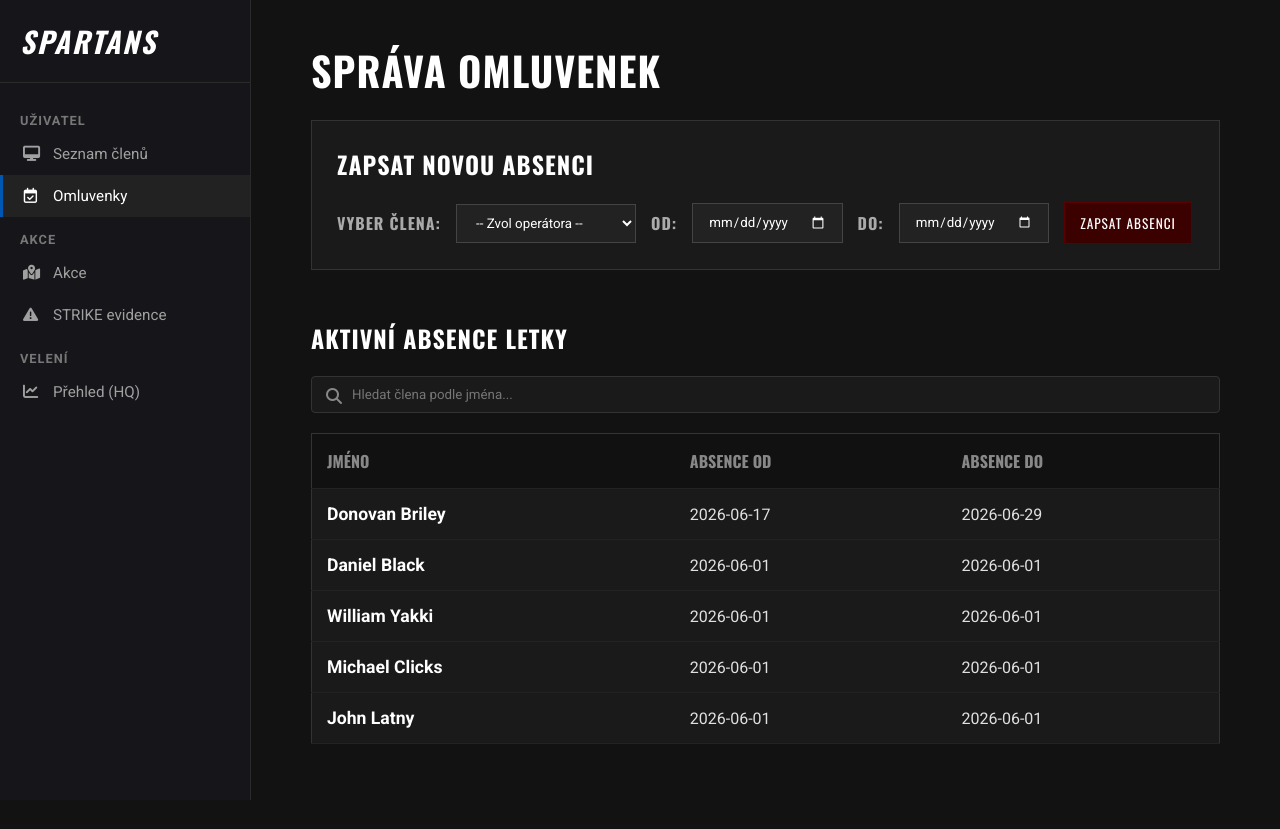
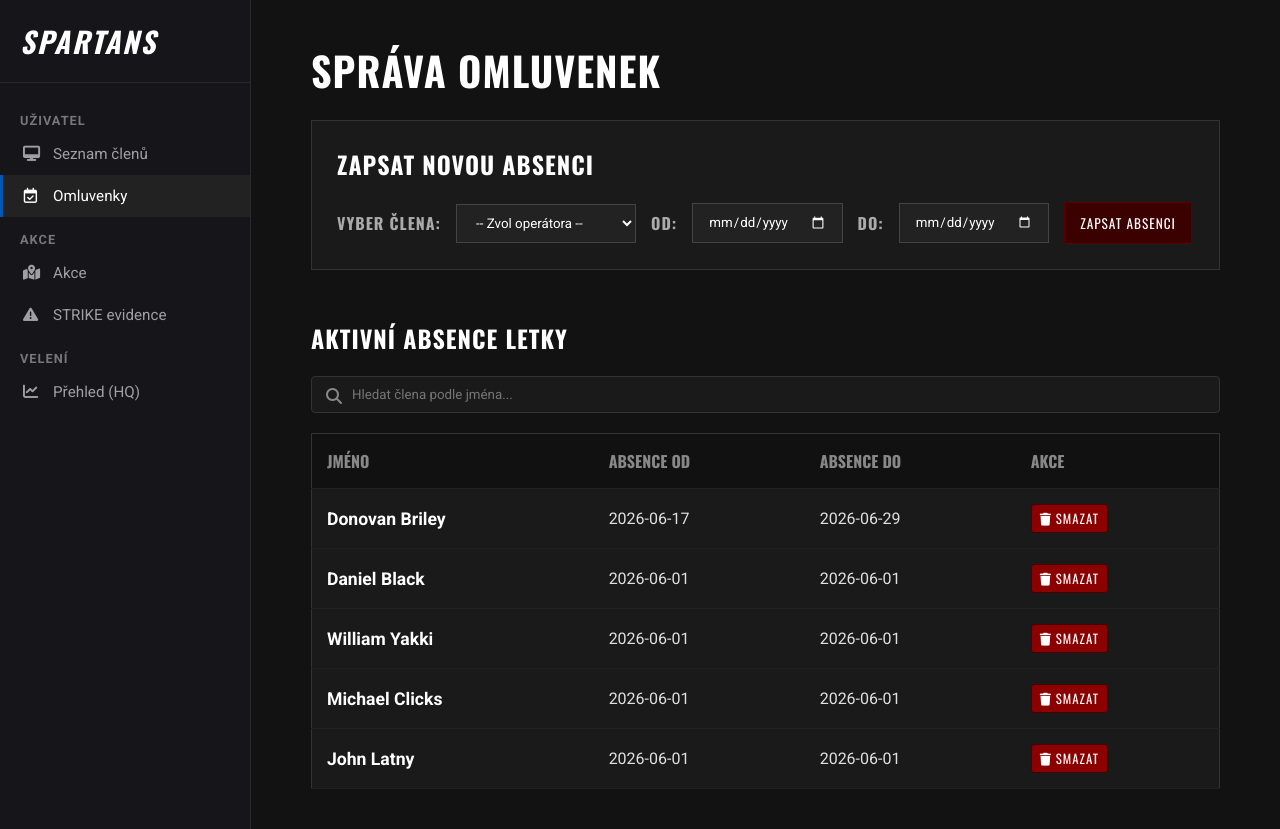
Before and after one commit to Pyr04/omluvenky_app, a Flask app: page /omluvenky in a window 1280 px wide. Before the commit the page ends 800 px from the top, so only its background shows below. Run offline with Flask 3, Linux system fonts and the light colour scheme.

Commit message:
aktualizace

```diff
--- a/app.py
+++ b/app.py
@@ -125,10 +125,25 @@ def omluvenky_stranka():
         db.session.commit()
         return redirect(url_for('omluvenky_stranka'))
 
+
+
     vsechni_clenove = Clen.query.all()
     vsechny_omluvenky = Omluvenka.query.order_by(Omluvenka.datum_od.desc()).all()
     return render_template('omluvenky.html', clenove=vsechni_clenove, omluvenky=vsechny_omluvenky)
 
+
+@app.route('/smazat_omluvenku/<int:omluvenka_id>', methods=['POST'])
+def smazat_omluvenku(omluvenka_id):
+    # Najde omluvenku podle ID
+    omluvenka = Omluvenka.query.get_or_404(omluvenka_id)
+
+    # Smaže ji z databáze
+    db.session.delete(omluvenka)
+    db.session.commit()
+
+    # Chytré přesměrování: vrátí tě zpět na stránku, ze které jsi tlačítko kliknul
+    # (ať už jsi byl v celkovém seznamu omluvenek, nebo na profilu konkrétního člena)
+    return redirect(request.referrer or url_for('omluvenky_stranka'))
 # ==========================================
 # DASHBOARD (Přesunut na tlačítko v menu)
 # ==========================================
--- a/templates/omluvenky.html
+++ b/templates/omluvenky.html
@@ -74,16 +74,24 @@
                     <th>Jméno</th>
                     <th>Absence OD</th>
                     <th>Absence DO</th>
+                    <th>Akce</th>
                 </tr>
                 {% for omluvenka in omluvenky %}
                 <tr>
                     <td class="cell-name">{{ omluvenka.clen.jmeno }}</td>
                     <td>{{ omluvenka.datum_od }}</td>
                     <td>{{ omluvenka.datum_do }}</td>
+                    <td>
+                        <form action="/smazat_omluvenku/{{ omluvenka.id }}" method="POST" onsubmit="return confirm('Opravdu chceš smazat tuto absenci?');" style="margin: 0;">
+                            <button type="submit" style="background-color: #8b0000; border: 1px solid #4a0000; color: white; padding: 4px 8px; border-radius: 3px; cursor: pointer; font-size: 0.8rem;">
+                                <i class="fa-solid fa-trash"></i> Smazat
+                            </button>
+                        </form>
+                    </td>
                 </tr>
                 {% else %}
                 <tr>
-                    <td colspan="3" style="color: #555; font-style: italic;">Aktuálně nejsou hlášeny žádné absence.</td>
+                    <td colspan="4" style="color: #555; font-style: italic;">Aktuálně nejsou hlášeny žádné absence.</td>
                 </tr>
                 {% endfor %}
             </table>
```
Also changed, not shown: instance/omluvenky.db.
